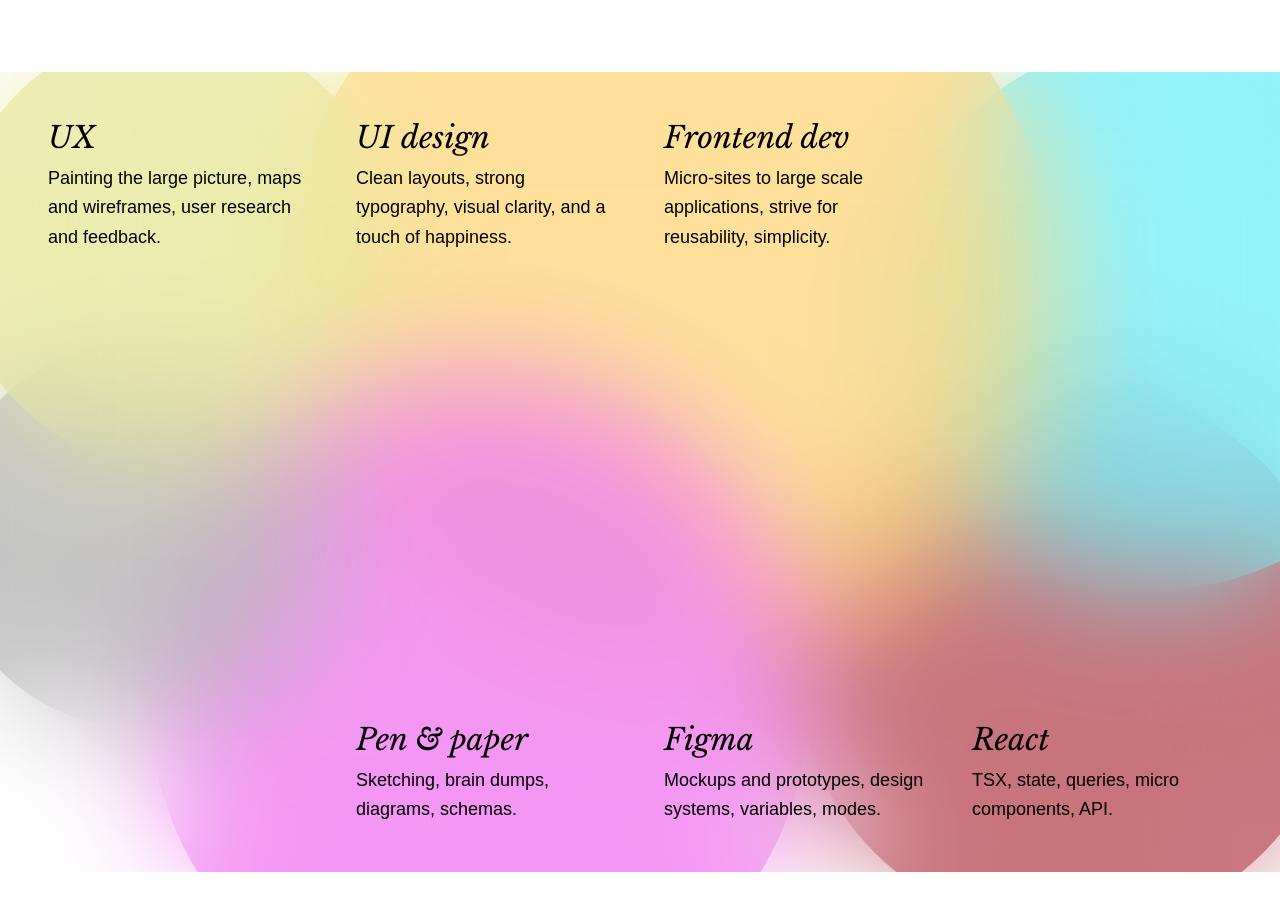
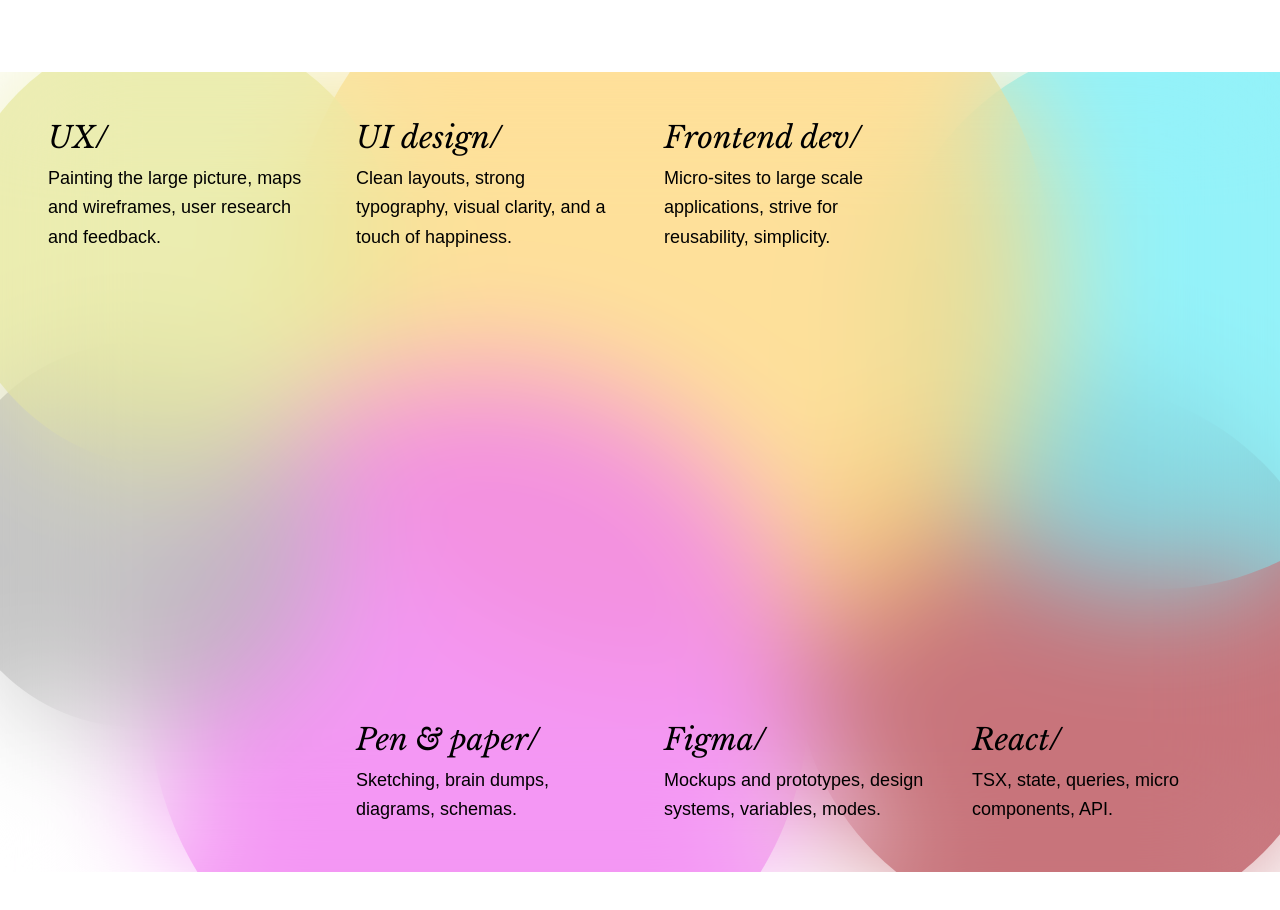
Before and after one commit to adamplesnik/adamplesnik.com, a React (Vite) app: page / in a window 1280 px wide. Shown: the part 920-1830 px from the top of the page. Built offline with nearby package versions, Linux system fonts and the light colour scheme; a web font is replaced by a local one.

Commit message:
Chart clickable

```diff
--- a/src/content/Chart.tsx
+++ b/src/content/Chart.tsx
@@ -10,15 +10,7 @@ type CircleType = {
   z: number
   title: string
   desc: string
-}
-
-type ActiveItemsType = {
-  ux: boolean
-  ui: boolean
-  dev: boolean
-  paper: boolean
-  figma: boolean
-  react: boolean
+  for: string
 }
 
 const circles: CircleType[] = [
@@ -30,6 +22,7 @@ const circles: CircleType[] = [
     z: 6,
     title: 'UX',
     desc: 'Painting the large picture, maps and wireframes, user research and feedback.',
+    for: 'ux',
   },
   {
     size: '700px',
@@ -39,6 +32,7 @@ const circles: CircleType[] = [
     z: 3,
     title: 'UI design',
     desc: 'Clean layouts, strong typography, visual clarity, and a touch of happiness.',
+    for: 'ui',
   },
   {
     size: '500px',
@@ -48,6 +42,7 @@ const circles: CircleType[] = [
     z: 2,
     title: 'Frontend dev',
     desc: 'Micro-sites to large scale applications, strive for reusability, simplicity.',
+    for: 'dev',
   },
   {
     size: '350px',
@@ -57,6 +52,7 @@ const circles: CircleType[] = [
     z: 5,
     title: 'Pen & paper',
     desc: 'Sketching, brain dumps, diagrams, schemas.',
+    for: 'paper',
   },
   {
     size: '600px',
@@ -66,6 +62,7 @@ const circles: CircleType[] = [
     z: 4,
     title: 'Figma',
     desc: 'Mockups and prototypes, design systems, variables, modes.',
+    for: 'figma',
   },
   {
     size: '500px',
@@ -75,11 +72,12 @@ const circles: CircleType[] = [
     z: 1,
     title: 'React',
     desc: 'TSX, state, queries, micro components, API.',
+    for: 'react',
   },
 ]
 
 const Chart = () => {
-  const [activeItems, setActiveItems] = useState<ActiveItemsType>({
+  const [activeItems, setActiveItems] = useState<{ [key: string]: boolean }>({
     ux: true,
     ui: true,
     dev: true,
@@ -91,15 +89,26 @@ const Chart = () => {
   const skills = circles.slice(0, 3)
   const tech = circles.slice(3, 6)
 
+  const toggleActive = (item: string) => {
+    setActiveItems((prevItems) => ({
+      ...prevItems,
+      [item]: !prevItems[item],
+    }))
+  }
+
   return (
     <div className="h-[200vh]">
       <div className="sticky top-0 min-h-svh w-full">
         <div className="absolute inset-0 z-10 bg-white/30 backdrop-blur-[60px]"></div>
         <div className="absolute inset-0 overflow-hidden">
-          {circles.map((circle) => (
+          {circles.map((circle, i) => {
+            const isActive = activeItems[circle.for] === true
+            return (
               <div
+                key={`circle_${i}`}
                 className={clsx(
-                'absolute scale-75 rounded-full opacity-80 sm:scale-90 md:scale-100 lg:scale-110'
+                  'absolute scale-75 rounded-full sm:scale-90 md:scale-100 lg:scale-110',
+                  isActive ? 'opacity-80' : 'opacity-0'
                 )}
                 style={{
                   width: circle.size,
@@ -110,19 +119,32 @@ const Chart = () => {
                   zIndex: circle.z,
                 }}
               ></div>
-          ))}
+            )
+          })}
         </div>
         <div className="relative z-20 flex min-h-screen w-full flex-col justify-between p-12">
           <div className="flex max-w-56 flex-col items-baseline gap-12 md:max-w-full md:flex-row">
-            {skills.map((skill) => (
-              <ChartItem title={skill.title} desc={skill.desc} item={0} />
+            {skills.map((skill, i) => (
+              <ChartItem
+                onClick={() => toggleActive(skill.for)}
+                title={skill.title}
+                desc={skill.desc}
+                key={`skill_${i}`}
+                isActive={activeItems[skill.for] === true}
+              />
             ))}
             <div className="hidden flex-1 lg:block"></div>
           </div>
           <div className="mt-32 flex max-w-56 flex-col items-baseline justify-end gap-12 md:max-w-full md:flex-row">
             <div className="hidden flex-1 lg:block"></div>
-            {tech.map((t) => (
-              <ChartItem title={t.title} desc={t.desc} item={0} />
+            {tech.map((t, i) => (
+              <ChartItem
+                onClick={() => toggleActive(t.for)}
+                title={t.title}
+                desc={t.desc}
+                key={`skill_${i + 3}`}
+                isActive={activeItems[t.for] === true}
+              />
             ))}
           </div>
         </div>
--- a/src/content/ChartItem.tsx
+++ b/src/content/ChartItem.tsx
@@ -1,11 +1,22 @@
 import Heading from '@/components/Heading'
 import Paragraph from '@/components/Paragraph'
 
-const ChartItem = ({ title, desc, item }: { title: string; desc: string; item: number }) => {
+const ChartItem = ({
+  title,
+  desc,
+  isActive,
+  onClick,
+}: {
+  title: string
+  desc: string
+  isActive: boolean
+  onClick: () => void
+}) => {
   return (
-    <div className="flex-1">
+    <div className="flex-1" onClick={onClick}>
       <Heading size={2} className="pb-2">
         {title}
+        {isActive && '/'}
       </Heading>
       <Paragraph>{desc}</Paragraph>
     </div>
```
Lines whose indentation alone changed are shown as unchanged.
